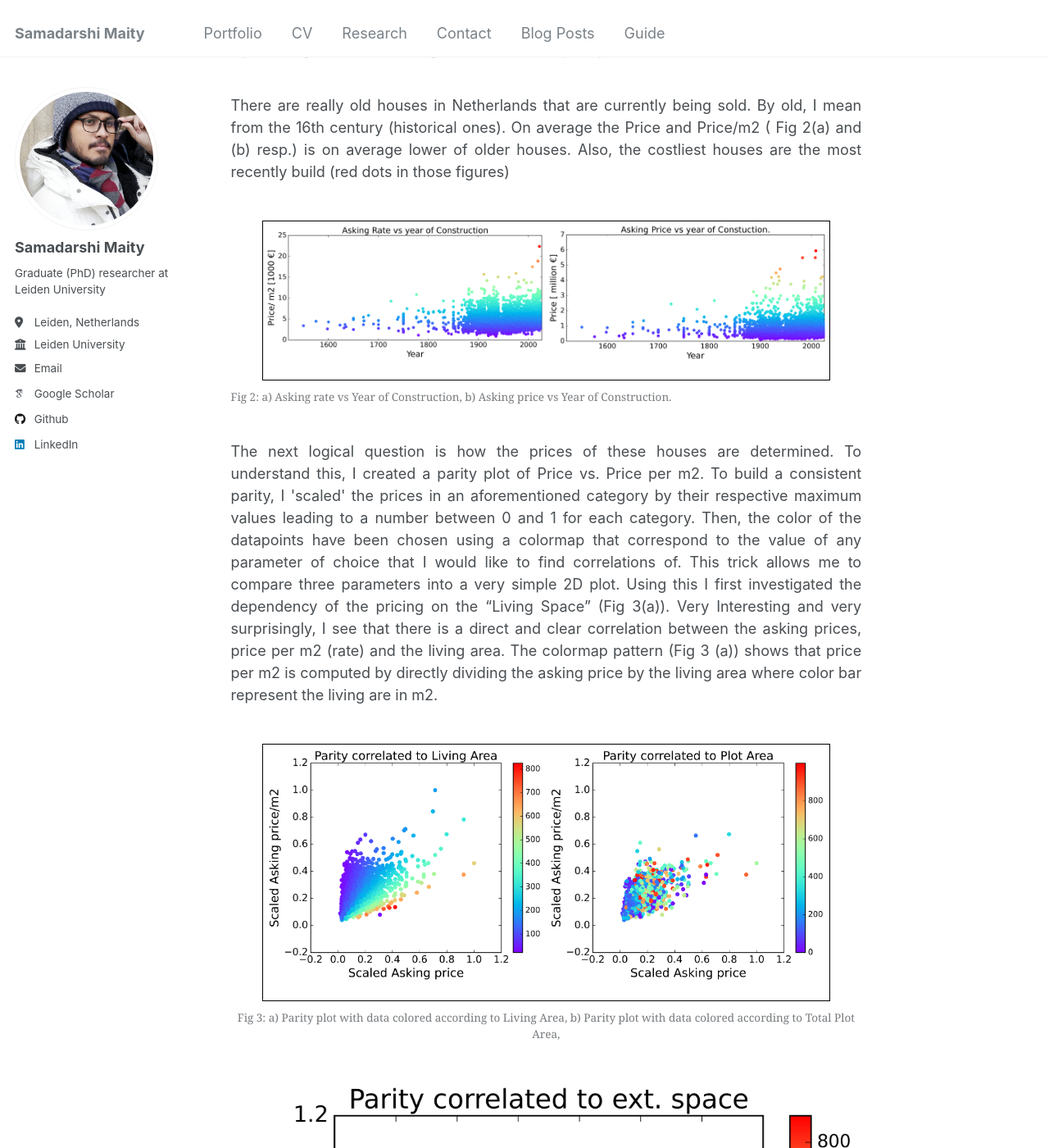
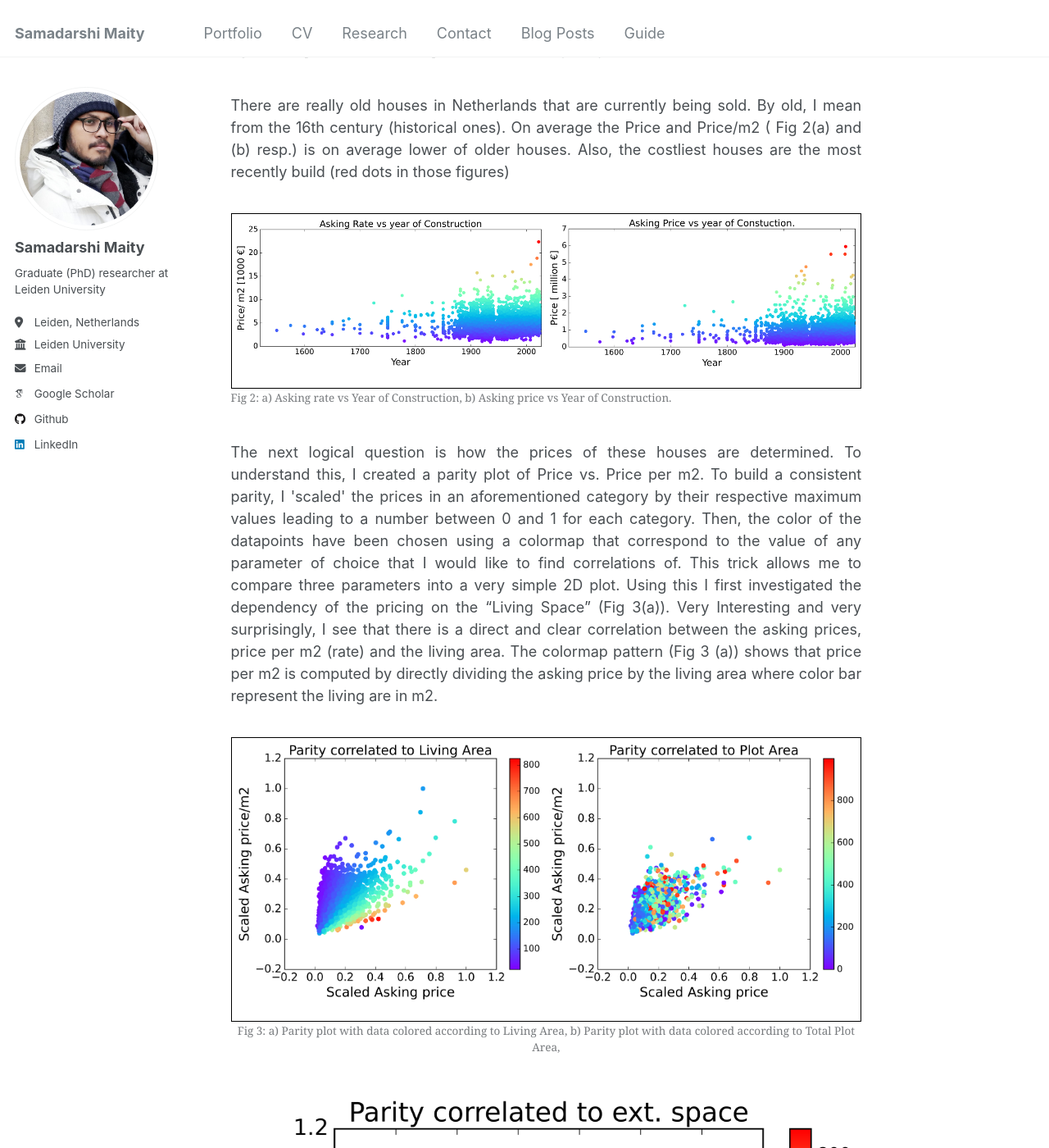
Before and after one commit to Samadarshi-Maity/Samadarshi-Maity.github.io, a Jekyll site: the page built from _portfolio/portfolio-2.html, in a window 1280 px wide and 1400 px high, scrolled down 1772 px. Shown: the whole window at 82% size. Built offline with Jekyll 4.4.1, drawn with Linux system fonts in a browser that asks for light colours; some web fonts are replaced.

Commit message:
Update portfolio-2.html

```diff
--- a/_portfolio/portfolio-2.html
+++ b/_portfolio/portfolio-2.html
@@ -17,12 +17,12 @@ collection: portfolio
             display: flex; /* Places images side by side */
             justify-content: center; /* Centers images horizontally */
             align-items: center; /* Aligns images vertically */
-            width: 90%; /* Adjust width as needed */
+            width: 110%; /* Adjust width as needed */
             max-width: 900px; /* Prevents excessive stretching */
             border: 1px solid black; /* Border around both images */
             padding:1px; /* Adds space inside the border */
             box-sizing: border-box; /* Ensures padding doesn’t increase size */
-            margin:10px auto; /* Centers the container */
+            margin:1px auto; /* Centers the container */
         }
 
         /* Styling for images inside the container */
```
